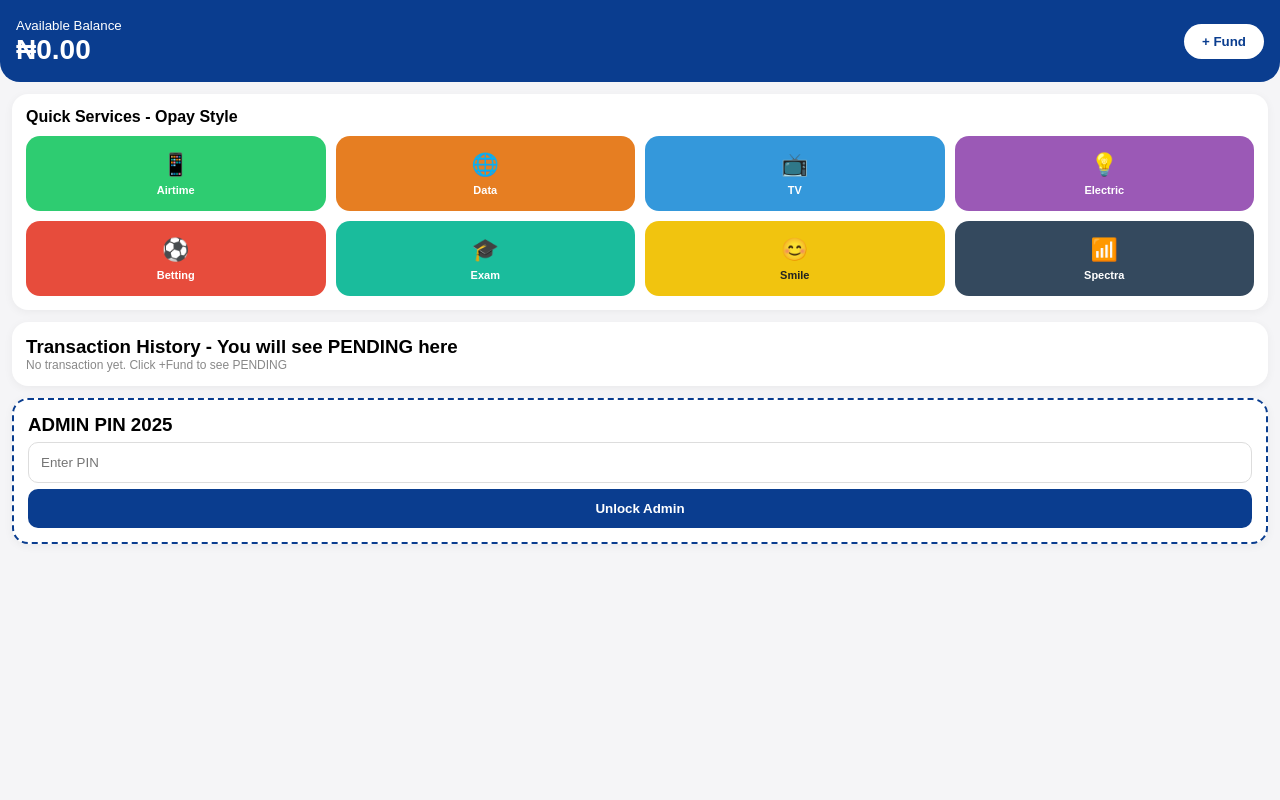
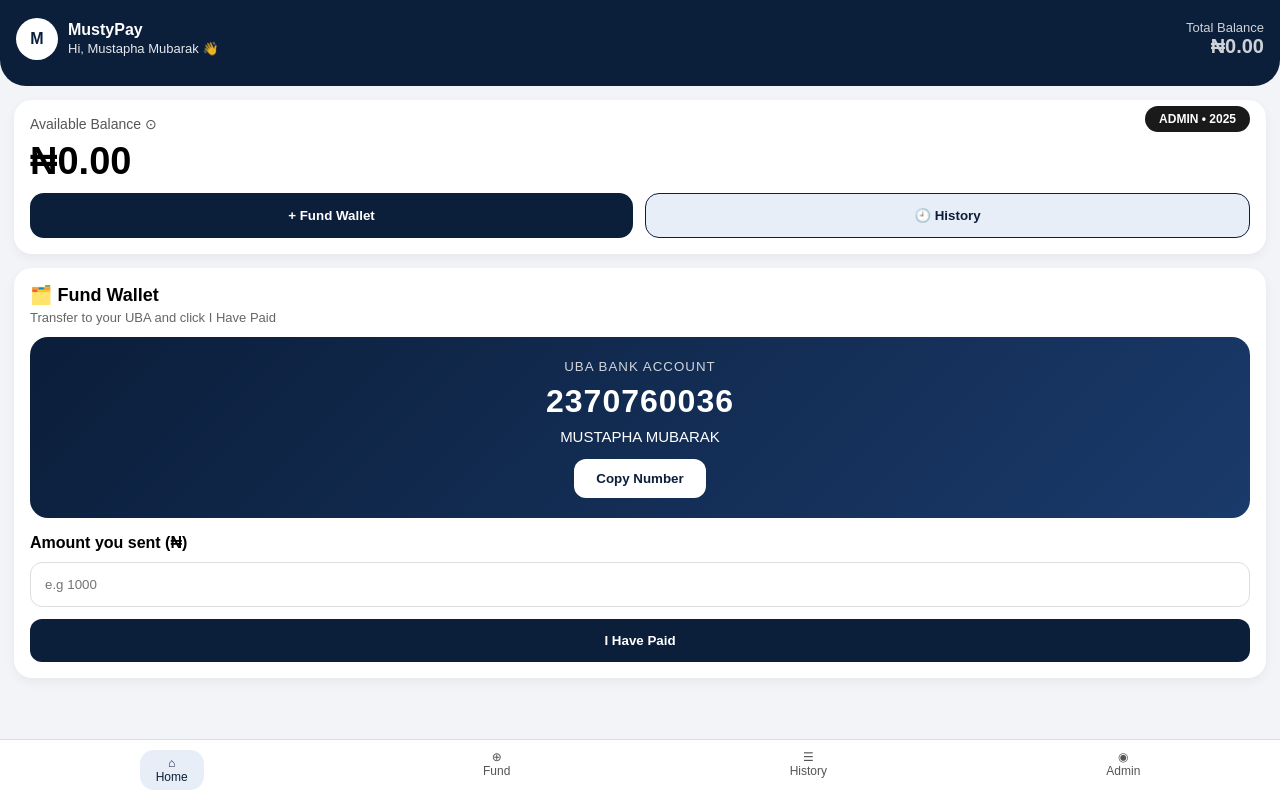
Before and after one commit to musty-black/my-vtu-app, a plain HTML site: page index.html in a window 1280 px wide. Drawn offline with Linux system fonts and the light colour scheme.

Commit message:
Update title and enhance layout in index.html

```diff
--- a/index.html
+++ b/index.html
@@ -3,73 +3,117 @@
 <head>
 <meta charset="UTF-8">
 <meta name="viewport" content="width=device-width, initial-scale=1.0">
-<title>Musty VTU Opay</title>
+<title>MustyPay - Mustapha Mubarak</title>
 <style>
 *{box-sizing:border-box;margin:0;padding:0;font-family:Arial,sans-serif}
-body{background:#f5f5f7;padding-bottom:20px}
-.header{background:#0a3d8f;color:white;padding:16px;border-radius:0 0 20px 20px}
+body{background:#f2f4f7;padding-bottom:80px}
+.header{background:#0b1e3a;color:white;padding:18px 16px 26px 16px;border-radius:0 0 26px 26px}
 .top{display:flex;justify-content:space-between;align-items:center}
-.bal{font-size:28px;font-weight:900}
-.fundBtn{background:white;color:#0a3d8f;border:0;padding:10px 18px;border-radius:20px;font-weight:900}
-.card{background:white;border-radius:16px;padding:14px;margin:12px;box-shadow:0 2px 10px rgba(0,0,0,.05)}
-.grid{display:grid;grid-template-columns:repeat(4,1fr);gap:10px;margin-top:10px}
-.opay-btn{display:flex;flex-direction:column;align-items:center;justify-content:center;padding:12px 6px;border-radius:14px;color:white;text-align:center;min-height:75px}
-.opay-btn b{font-size:11px;margin-top:6px}
-.opay-btn span{font-size:22px}
-.c1{background:#2ecc71}.c2{background:#e67e22}.c3{background:#3498db}.c4{background:#9b59b6}
-.c5{background:#e74c3c}.c6{background:#1abc9c}.c7{background:#f1c40f;color:#222}.c8{background:#34495e}
-input,select{width:100%;padding:12px;border:1px solid #ddd;border-radius:10px;margin:6px 0}
-.btn{width:100%;padding:12px;border:0;border-radius:10px;color:white;font-weight:bold;background:#0a3d8f}
-.tag{padding:3px 10px;border-radius:20px;font-size:11px;font-weight:bold}
+.left{display:flex;align-items:center;gap:10px}
+.logo{width:42px;height:42px;background:white;color:#0b1e3a;border-radius:50%;display:flex;align-items:center;justify-content:center;font-weight:900}
+.small{font-size:13px;opacity:.9}
+.bal-big{font-size:13px;text-align:right;opacity:.8}
+.bal-big b{display:block;font-size:20px;opacity:1}
+.card{background:white;border-radius:18px;padding:16px;margin:14px;box-shadow:0 4px 12px rgba(0,0,0,.05)}
+.avail{font-size:14px;color:#555;display:flex;align-items:center;gap:6px}
+.amount{font-size:38px;font-weight:900;margin:8px 0}
+.btn-row{display:flex;gap:12px;margin-top:10px}
+.btn{flex:1;padding:14px;border-radius:14px;border:0;font-weight:700}
+.btn-dark{background:#0b1e3a;color:white}
+.btn-light{background:#e8eef7;color:#0b1e3a;border:1px solid #0b1e3a}
+.fund-title{font-weight:900;font-size:18px;display:flex;gap:8px;align-items:center}
+.uba-box{background:linear-gradient(135deg,#0b1e3a,#1a3a6b);color:white;border-radius:18px;padding:20px;text-align:center;margin-top:12px}
+.uba-box small{opacity:.8;letter-spacing:1px}
+.uba-num{font-size:32px;font-weight:900;margin:8px 0;letter-spacing:1px}
+.uba-name{font-size:15px;margin-bottom:14px}
+.copyBtn{background:white;color:#0b1e3a;border:0;padding:12px 22px;border-radius:12px;font-weight:800}
+.input{width:100%;padding:14px;border:1.5px solid #ddd;border-radius:12px;margin-top:10px}
+.payBtn{width:100%;margin-top:12px;background:#0b1e3a;color:white;padding:14px;border:0;border-radius:12px;font-weight:800}
+.tag{padding:4px 12px;border-radius:20px;font-size:12px;font-weight:700}
 .pending{background:#fff3cd;color:#856404}.success{background:#d4edda;color:#155724}.failed{background:#f8d7da;color:#721c24}
-.small{font-size:12px;color:#888}
+.bottom{position:fixed;bottom:0;left:0;right:0;background:white;display:flex;justify-content:space-around;padding:10px 0;border-top:1px solid #ddd}
+.b-item{text-align:center;font-size:12px;color:#555}
+.b-item.active{color:#0b1e3a;background:#e8eef7;padding:6px 16px;border-radius:14px}
 .hidden{display:none}
+.admin-badge{background:#1a1a1a;color:white;padding:6px 14px;border-radius:20px;font-size:12px;font-weight:800;float:right;margin-top:-10px}
 </style>
 </head>
 <body>
-<div class="header"><div class="top"><div><small>Available Balance</small><div class="bal" id="bal">₦0.00</div></div><button class="fundBtn" onclick="fund()">+ Fund</button></div></div>
-<div class="card"><b>Quick Services - Opay Style</b><div class="grid">
-<div class="opay-btn c1" onclick="openService('airtime')"><span>📱</span><b>Airtime</b></div>
-<div class="opay-btn c2" onclick="openService('data')"><span>🌐</span><b>Data</b></div>
-<div class="opay-btn c3" onclick="openService('tv')"><span>📺</span><b>TV</b></div>
-<div class="opay-btn c4" onclick="openService('electric')"><span>💡</span><b>Electric</b></div>
-<div class="opay-btn c5" onclick="openService('betting')"><span>⚽</span><b>Betting</b></div>
-<div class="opay-btn c6" onclick="openService('exam')"><span>🎓</span><b>Exam</b></div>
-<div class="opay-btn c7" onclick="openService('smile')"><span>😊</span><b>Smile</b></div>
-<div class="opay-btn c8" onclick="openService('spectranet')"><span>📶</span><b>Spectra</b></div>
-</div></div>
-<div class="card hidden" id="form-airtime"><h3>Buy Airtime</h3><select id="net"><option>MTN</option><option>GLO</option><option>AIRTEL</option><option>9MOBILE</option></select><input id="phone" placeholder="080..."><input id="amt" type="number" placeholder="Amount"><button class="btn" onclick="buyAirtime()">Buy Airtime</button></div>
-<div class="card hidden" id="form-data"><h3>Buy Data</h3><select id="datanet"><option>MTN</option><option>GLO</option><option>AIRTEL</option><option>9MOBILE</option></select><select id="dataplan"><option>500MB - ₦150</option><option>1GB - ₦270</option><option>2GB - ₦540</option></select><input id="dataphone" placeholder="Phone number"><button class="btn" style="background:#e67e22" onclick="buyService('DATA')">Buy Data</button></div>
-<div class="card hidden" id="form-tv"><h3>TV Subscription</h3><select><option>DSTV</option><option>GOTV</option><option>STARTIMES</option></select><input placeholder="Smartcard"><input type="number" placeholder="Amount"><button class="btn" style="background:#3498db" onclick="buyService('TV SUB')">Pay TV</button></div>
-<div class="card hidden" id="form-electric"><h3>Electricity</h3><select><option>IKEDC</option><option>KEDCO</option><option>AEDC</option></select><input placeholder="Meter No"><input type="number" placeholder="Amount"><button class="btn" style="background:#9b59b6" onclick="buyService('ELECTRIC')">Pay Light</button></div>
-<div class="card hidden" id="form-betting"><h3>Betting</h3><select><option>Bet9ja</option><option>1xBet</option><option>SportyBet</option></select><input placeholder="User ID"><input type="number" placeholder="Amount"><button class="btn" style="background:#e74c3c" onclick="buyService('BETTING')">Fund</button></div>
-<div class="card hidden" id="form-exam"><h3>Exam Pin</h3><select><option>WAEC</option><option>NECO</option></select><input type="number" placeholder="Qty"><button class="btn" style="background:#1abc9c" onclick="buyService('EXAM PIN')">Buy Pin</button></div>
-<div class="card hidden" id="form-smile"><h3>Smile</h3><input placeholder="Smile ID"><input type="number" placeholder="Amount"><button class="btn" style="background:#f1c40f;color:#222" onclick="buyService('SMILE')">Pay</button></div>
-<div class="card hidden" id="form-spectranet"><h3>Spectranet</h3><input placeholder="Account ID"><input type="number" placeholder="Amount"><button class="btn" style="background:#34495e" onclick="buyService('SPECTRA')">Pay</button></div>
-<div class="card"><h3>Transaction History - You will see PENDING here</h3><div id="history"></div></div>
-<div class="card" style="border:2px dashed #0a3d8f"><h3>ADMIN PIN 2025</h3><input id="adminPin" type="password" placeholder="Enter PIN"><button class="btn" onclick="unlockAdmin()">Unlock Admin</button><div id="adminArea" class="hidden"><h4 style="margin-top:10px">Pending Fund Requests</h4><div id="pendingList"></div></div></div>
+<div class="header">
+<div class="top">
+<div class="left"><div class="logo">M</div><div><b>MustyPay</b><br><span class="small">Hi, Mustapha Mubarak 👋</span></div></div>
+<div class="bal-big">Total Balance<b id="totalBal">₦0.00</b></div>
+</div>
+</div>
+
+<div class="card">
+<div style="display:flex;justify-content:space-between"><span class="avail">Available Balance ⊙</span><span class="admin-badge">ADMIN • 2025</span></div>
+<div class="amount" id="availBal">₦0.00</div>
+<div class="btn-row">
+<button class="btn btn-dark" onclick="showFund()">+ Fund Wallet</button>
+<button class="btn btn-light" onclick="showHistory()">🕘 History</button>
+</div>
+</div>
+
+<div class="card" id="fundCard">
+<div class="fund-title">🗂️ Fund Wallet</div>
+<div style="font-size:13px;color:#666;margin-top:4px">Transfer to your UBA and click I Have Paid</div>
+<div class="uba-box">
+<small>UBA BANK ACCOUNT</small>
+<div class="uba-num">2370760036</div>
+<div class="uba-name">MUSTAPHA MUBARAK</div>
+<button class="copyBtn" onclick="copyNum()">Copy Number</button>
+</div>
+<div style="margin-top:16px"><b>Amount you sent (₦)</b><input id="sentAmount" class="input" type="number" placeholder="e.g 1000"><button class="payBtn" onclick="iHavePaid()">I Have Paid</button></div>
+</div>
+
+<div class="card hidden" id="historyCard">
+<h3>Transaction History</h3>
+<div style="font-size:12px;color:#888;margin-bottom:8px">You will see PENDING here after you click I Have Paid</div>
+<div id="history"></div>
+</div>
+
+<div class="card hidden" id="adminCard" style="border:2px dashed #0b1e3a">
+<h3>Admin Panel - PIN 2025</h3>
+<input id="adminPin" type="password" class="input" placeholder="Enter PIN 2025">
+<button class="payBtn" onclick="unlockAdmin()">Unlock Admin</button>
+<div id="adminArea" class="hidden" style="margin-top:12px">
+<h4>Pending Requests - Approve to change Pending → Successful</h4>
+<div id="pendingList"></div>
+</div>
+</div>
+
+<div class="bottom">
+<div class="b-item active" onclick="showFund()"><div>⌂</div>Home</div>
+<div class="b-item" onclick="showFund()"><div>⊕</div>Fund</div>
+<div class="b-item" onclick="showHistory()"><div>☰</div>History</div>
+<div class="b-item" onclick="showAdmin()"><div>◉</div>Admin</div>
+</div>
+
 <script>
-let walletBalance=parseFloat(localStorage.getItem('wallet')||'0');
-let transactions=JSON.parse(localStorage.getItem('transactions')||'[]');
-let pendingFundings=JSON.parse(localStorage.getItem('pendingFundings')||'[]');
-function save(){localStorage.setItem('wallet',walletBalance);localStorage.setItem('transactions',JSON.stringify(transactions));localStorage.setItem('pendingFundings',JSON.stringify(pendingFundings));render();}
+let wallet=parseFloat(localStorage.getItem('wallet')||'0');
+let tx=JSON.parse(localStorage.getItem('transactions')||'[]');
+let pending=JSON.parse(localStorage.getItem('pendingFundings')||'[]');
+function save(){localStorage.setItem('wallet',wallet);localStorage.setItem('transactions',JSON.stringify(tx));localStorage.setItem('pendingFundings',JSON.stringify(pending));render();}
 function render(){
- document.getElementById('bal').innerText='₦'+walletBalance.toFixed(2);
- let h=''; if(transactions.length==0) h='<div class=small>No transaction yet. Click +Fund to see PENDING</div>';
- else [...transactions].reverse().forEach(t=>{let cls=t.status=='Success'?'success':t.status=='Failed'?'failed':'pending';h+=`<div style="display:flex;justify-content:space-between;padding:10px 0;border-bottom:1px solid #eee"><div><b>${t.type}</b> ₦${t.amount}<br><span class=small>${t.date}</span></div><span class="tag ${cls}">${t.status}</span></div>`});
+ document.getElementById('totalBal').innerText='₦'+wallet.toFixed(2);
+ document.getElementById('availBal').innerText='₦'+wallet.toFixed(2);
+ let h=''; if(tx.length==0) h='<div style="color:#888;font-size:13px">No transaction yet. Fund wallet to see Pending</div>';
+ else [...tx].reverse().forEach(t=>{let cls=t.status=='Success'?'success':t.status=='Failed'?'failed':'pending';h+=`<div style="display:flex;justify-content:space-between;padding:12px 0;border-bottom:1px solid #eee"><div><b>${t.type}</b> ₦${t.amount}<br><small style="color:#888">${t.date}</small></div><span class="tag ${cls}">${t.status}</span></div>`});
  document.getElementById('history').innerHTML=h;
- let p=''; if(pendingFundings.length==0) p='<div class=small>No pending</div>';
- else pendingFundings.forEach((f,i)=>{p+=`<div style="display:flex;justify-content:space-between;align-items:center;padding:10px 0;border-bottom:1px solid #eee"><div><b>₦${f.amount}</b><br><span class=small>${f.date}</span><br><span class="tag pending">Pending</span></div><div style="display:flex;gap:6px"><button class=btn style="width:auto;padding:8px;background:#0a7a0a" onclick="approveFunding(${i})">Approve</button><button class=btn style="width:auto;padding:8px;background:#c0392b" onclick="declineFunding(${i})">Decline</button></div></div>`});
+ let p=''; if(pending.length==0) p='<div style="color:#888;font-size:13px">No pending request</div>';
+ else pending.forEach((f,i)=>{p+=`<div style="display:flex;justify-content:space-between;align-items:center;padding:12px 0;border-bottom:1px solid #eee"><div><b>₦${f.amount}</b><br><small>${f.date}</small><br><span class="tag pending">Pending</span></div><div style="display:flex;gap:6px"><button class="payBtn" style="width:auto;padding:8px 12px;background:#0a7a0a" onclick="approve(${i})">Approve</button><button class="payBtn" style="width:auto;padding:8px 12px;background:#c0392b" onclick="decline(${i})">Decline</button></div></div>`});
  document.getElementById('pendingList').innerHTML=p;
 }
-function openService(n){document.querySelectorAll('[id^=form-]').forEach(e=>e.classList.add('hidden'));document.getElementById('form-'+n).classList.remove('hidden');}
-function fund(){let a=prompt('Enter amount');if(!a)return;a=parseFloat(a);let now=new Date().toLocaleString();pendingFundings.push({amount:a,date:now});transactions.push({type:'FUND REQUEST',amount:a,date:now,status:'Pending'});save();alert('Fund ₦'+a+' now Pending in history. Go approve');}
-function approveFunding(i){let fund=pendingFundings[i];walletBalance+=parseFloat(fund.amount);for(let j=transactions.length-1;j>=0;j--){if(transactions[j].amount==fund.amount&&transactions[j].status=='Pending'){transactions[j].status='Success';break;}}pendingFundings.splice(i,1);save();alert('Approved Pending -> Successful');}
-function declineFunding(i){let f=pendingFundings[i];for(let j=transactions.length-1;j>=0;j--){if(transactions[j].amount==f.amount&&transactions[j].status=='Pending'){transactions[j].status='Failed';break;}}pendingFundings.splice(i,1);save();}
-function unlockAdmin(){if(document.getElementById('adminPin').value=='2025'){document.getElementById('adminArea').classList.remove('hidden');render();}else alert('Wrong PIN');}
-function buyAirtime(){let amt=parseFloat(document.getElementById('amt').value);if(!amt)return alert('Enter amount');if(walletBalance<amt)return alert('Fund wallet first');let net=document.getElementById('net').value;walletBalance-=amt;transactions.push({type:net+' AIRTIME',amount:amt,date:new Date().toLocaleString(),status:'Success'});save();alert('Success');}
-function buyService(t){let amt=200;if(walletBalance<amt)return alert('Fund first');walletBalance-=amt;transactions.push({type:t,amount:amt,date:new Date().toLocaleString(),status:'Success'});save();alert(t+' Success');}
+function showFund(){document.getElementById('fundCard').classList.remove('hidden');document.getElementById('historyCard').classList.add('hidden');document.getElementById('adminCard').classList.add('hidden');}
+function showHistory(){document.getElementById('fundCard').classList.add('hidden');document.getElementById('historyCard').classList.remove('hidden');document.getElementById('adminCard').classList.add('hidden');render();}
+function showAdmin(){document.getElementById('fundCard').classList.add('hidden');document.getElementById('historyCard').classList.add('hidden');document.getElementById('adminCard').classList.remove('hidden');}
+function copyNum(){navigator.clipboard.writeText('2370760036');alert('2370760036 Copied - MUSTAPHA MUBARAK');}
+function iHavePaid(){let a=parseFloat(document.getElementById('sentAmount').value);if(!a)return alert('Enter amount you sent');let now=new Date().toLocaleString();pending.push({amount:a,date:now});tx.push({type:'WALLET FUNDING',amount:a,date:now,status:'Pending'});save();document.getElementById('sentAmount').value='';alert('₦'+a+' is now PENDING. Go to History to see am, then Admin to approve to SUCCESSFUL');showHistory();}
+function approve(i){let f=pending[i];wallet+=parseFloat(f.amount);for(let j=tx.length-1;j>=0;j--){if(tx[j].amount==f.amount&&tx[j].status=='Pending'){tx[j].status='Success';break;}}pending.splice(i,1);save();alert('Approved! Pending → Successful. Balance updated');}
+function decline(i){let f=pending[i];for(let j=tx.length-1;j>=0;j--){if(tx[j].amount==f.amount&&tx[j].status=='Pending'){tx[j].status='Failed';break;}}pending.splice(i,1);save();}
+function unlockAdmin(){if(document.getElementById('adminPin').value=='2025'){document.getElementById('adminArea').classList.remove('hidden');render();}else alert('Wrong PIN - use 2025');}
 render();
 </script>
 </body>
-  </html>
+</html>
```
